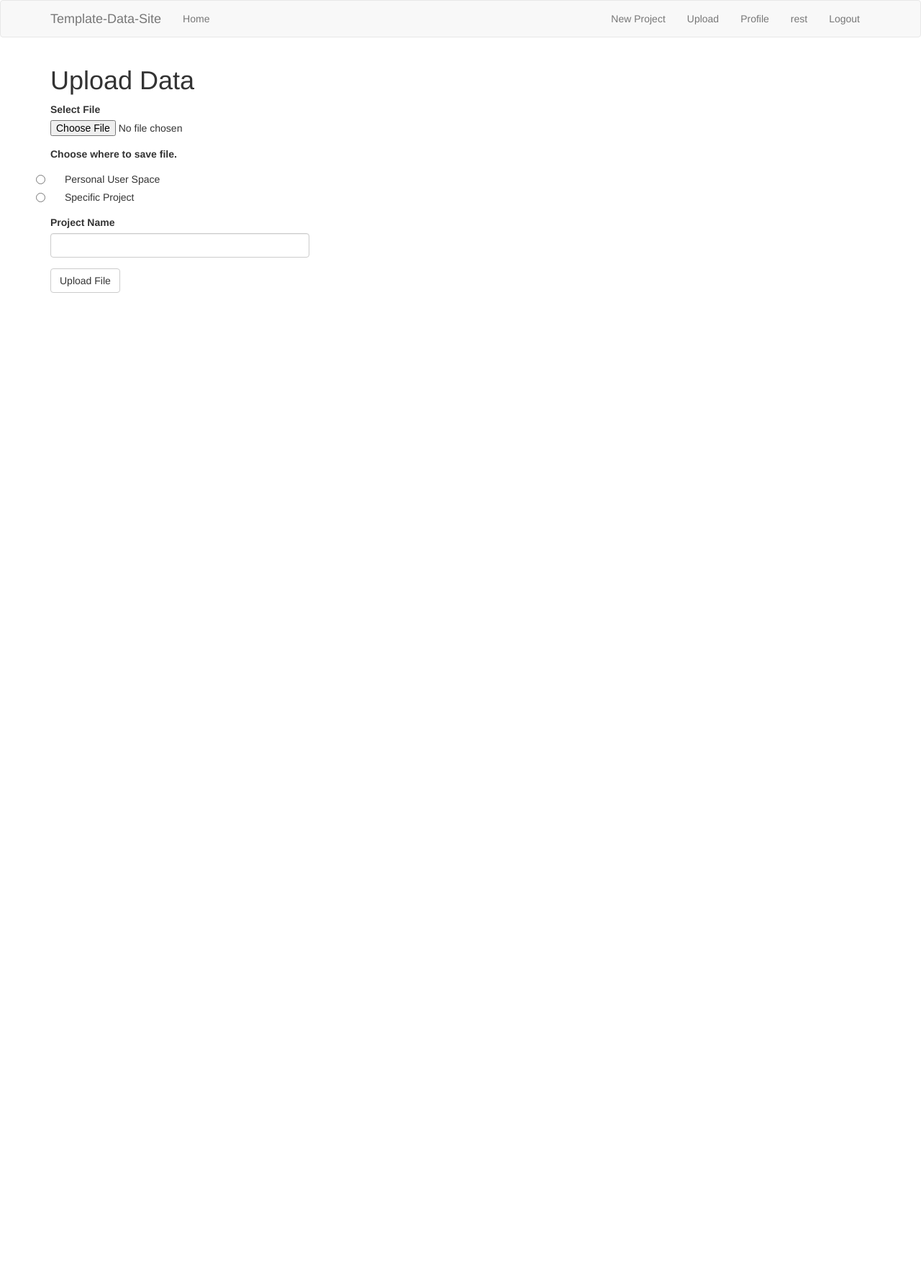
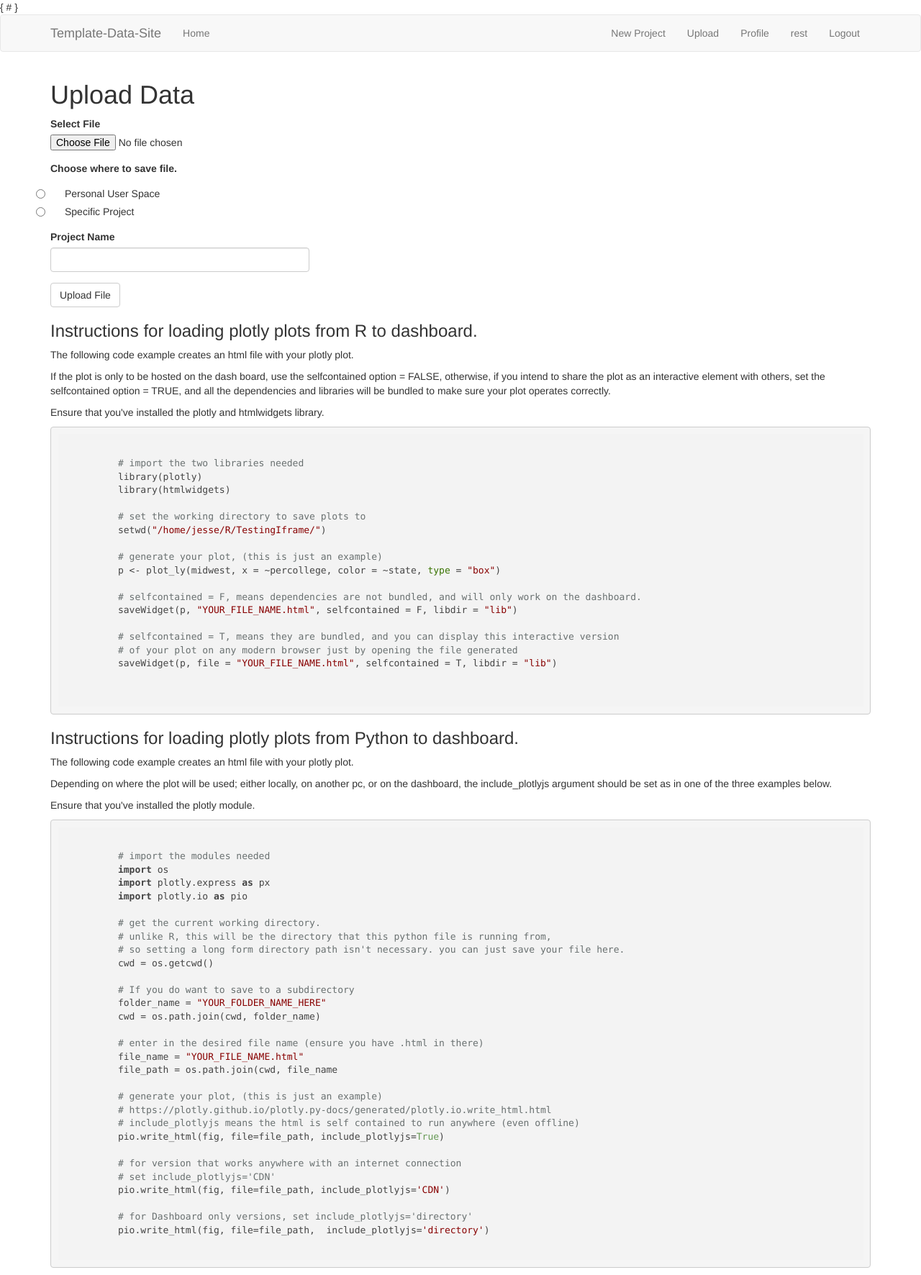
Before and after one commit to Synectome/Flask-Plotly-Template, a Flask app: page /upload in a window 1280 px wide. Shown: the whole page at 72% size. Before the commit the page ends 407 px from the top, so only its background shows below. Run offline with Flask 2, Linux system fonts and the light colour scheme; the visitor is signed in with stand-in values (Sample User, id 1); data comes from the database, SQL or seed files in the repository; some libraries are stand-ins or nearby versions.

Commit message:
added code formating js on upload.html

```diff
--- a/app/plotter.py
+++ b/app/plotter.py
@@ -1,12 +1,11 @@
 from app import app, db
 import os
-from app.models import User, GenericProjectTable as GPT
+from app.models import User
 from random import randint
 from datetime import datetime
 import plotly.express as px
 import plotly.io as pio
 import pandas as pd
-
 
 
 def fill_projects(num):
--- a/app/static/styles/rest.css
+++ b/app/static/styles/rest.css
@@ -1,3 +1,21 @@
 .tab { margin-left: 40px; }
 .tab2 { margin-left: 60px; }
 .tab3 { margin-left: 80px; }
+
+// code block replaced by js package : https://highlightjs.org/download/
+pre {
+    background: #f4f4f4;
+    border: 1px solid #ddd;
+    border-left: 3px solid #f36d33;
+    color: #666;
+    page-break-inside: avoid;
+    font-family: monospace;
+    font-size: 15px;
+    line-height: 1.6;
+    margin-bottom: 1.6em;
+    max-width: 100%;
+    overflow: auto;
+    padding: 1em 1.5em;
+    display: block;
+    word-wrap: break-word;
+}
--- a/app/templates/upload.html
+++ b/app/templates/upload.html
@@ -7,5 +7,80 @@
          <div class="col-md-4">
             {{ wtf.quick_form(form) }}
          </div>
-    </div>
+      </div>
+   <div>
+      <h3>Instructions for loading plotly plots from R to dashboard.</h3>
+      <p>The following code example creates an html file with your plotly plot.</p>
+      <p>If the plot is only to be hosted on the dash board, use the selfcontained option = FALSE,
+      otherwise, if you intend to share the plot as an interactive element with others, set the
+      selfcontained option = TRUE, and all the dependencies and libraries will be bundled to make sure
+      your plot operates correctly.</p>
+      <p>Ensure that you've installed the plotly and htmlwidgets library.</p>
+      <pre><code>
+         # import the two libraries needed
+         library(plotly)
+         library(htmlwidgets)
+
+         # set the working directory to save plots to
+         setwd("/home/jesse/R/TestingIframe/")
+
+         # generate your plot, (this is just an example)
+         p <- plot_ly(midwest, x = ~percollege, color = ~state, type = "box")
+
+         # selfcontained = F, means dependencies are not bundled, and will only work on the dashboard.
+         saveWidget(p, "YOUR_FILE_NAME.html", selfcontained = F, libdir = "lib")
+
+         # selfcontained = T, means they are bundled, and you can display this interactive version
+         # of your plot on any modern browser just by opening the file generated
+         saveWidget(p, file = "YOUR_FILE_NAME.html", selfcontained = T, libdir = "lib")
+
+      </code></pre>
+   </div>
+   <div>
+      <h3>Instructions for loading plotly plots from Python to dashboard.</h3>
+      <p>The following code example creates an html file with your plotly plot.</p>
+      <p>Depending on where the plot will be used; either locally, on another pc, or on the dashboard,
+      the include_plotlyjs argument should be set as in one of the three examples below.</p>
+      <p>Ensure that you've installed the plotly module.</p>
+      <pre><code class="python">
+         # import the modules needed
+         import os
+         import plotly.express as px
+         import plotly.io as pio
+
+         # get the current working directory.
+         # unlike R, this will be the directory that this python file is running from,
+         # so setting a long form directory path isn't necessary. you can just save your file here.
+         cwd = os.getcwd()
+
+         # If you do want to save to a subdirectory
+         folder_name = "YOUR_FOLDER_NAME_HERE"
+         cwd = os.path.join(cwd, folder_name)
+
+         # enter in the desired file name (ensure you have .html in there)
+         file_name = "YOUR_FILE_NAME.html"
+         file_path = os.path.join(cwd, file_name
+
+         # generate your plot, (this is just an example)
+         # https://plotly.github.io/plotly.py-docs/generated/plotly.io.write_html.html
+         # include_plotlyjs means the html is self contained to run anywhere (even offline)
+         pio.write_html(fig, file=file_path, include_plotlyjs=True)
+
+         # for version that works anywhere with an internet connection
+         # set include_plotlyjs='CDN'
+         pio.write_html(fig, file=file_path, include_plotlyjs='CDN')
+
+         # for Dashboard only versions, set include_plotlyjs='directory'
+         pio.write_html(fig, file=file_path,  include_plotlyjs='directory')
+      </code></pre>
+   </div>
 {% endblock %}
+
+{% block styles %}
+{{super()}}
+{ # <link rel="stylesheet" href="{{ url_for('.static',filename='styles/rest.css') }}" type="text/css"> }
+<link rel="stylesheet"
+      href="//cdnjs.cloudflare.com/ajax/libs/highlight.js/10.1.2/styles/default.min.css">
+<script src="//cdnjs.cloudflare.com/ajax/libs/highlight.js/10.1.2/highlight.min.js"></script>
+<script>hljs.initHighlightingOnLoad();</script>
+{% endblock %}
--- a/notes.txt
+++ b/notes.txt
@@ -102,9 +102,13 @@
     to use the SMTP 'fake' email server for debugging, just run this in another terminal:
         $ python -m smtpd -n -c DebuggingServer localhost:8025
 # restless api ------------------
+    GENERAL CONFIG:
+
     AUTHENTICATING API USERS:
-
     https://github.com/jfinkels/flask-restless/blob/master/examples/server_configurations/authentication/__main__.py
+# -------------------------------
+# code highlighting
+    https://highlightjs.org/download/
 # infinity -1 -------------------
 Production server
     1)ssh into the machine
```
